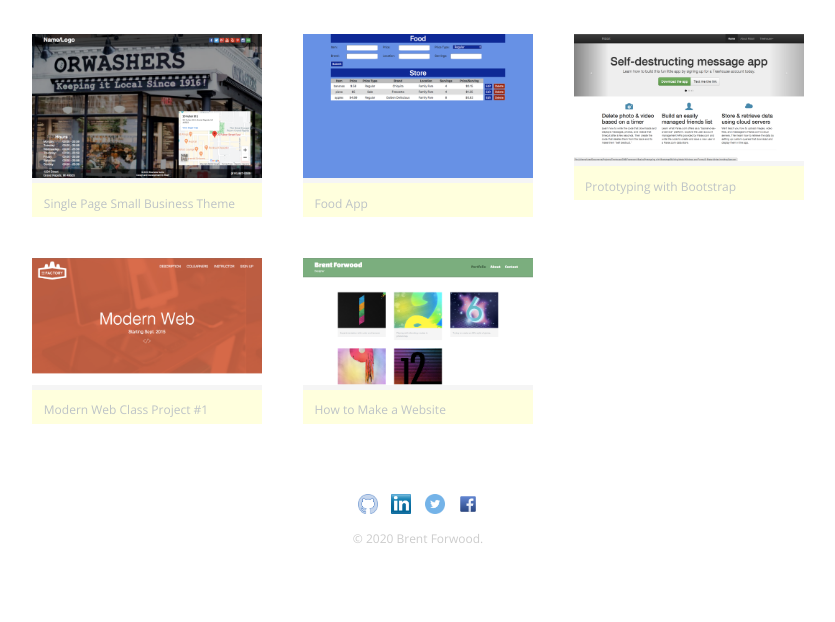
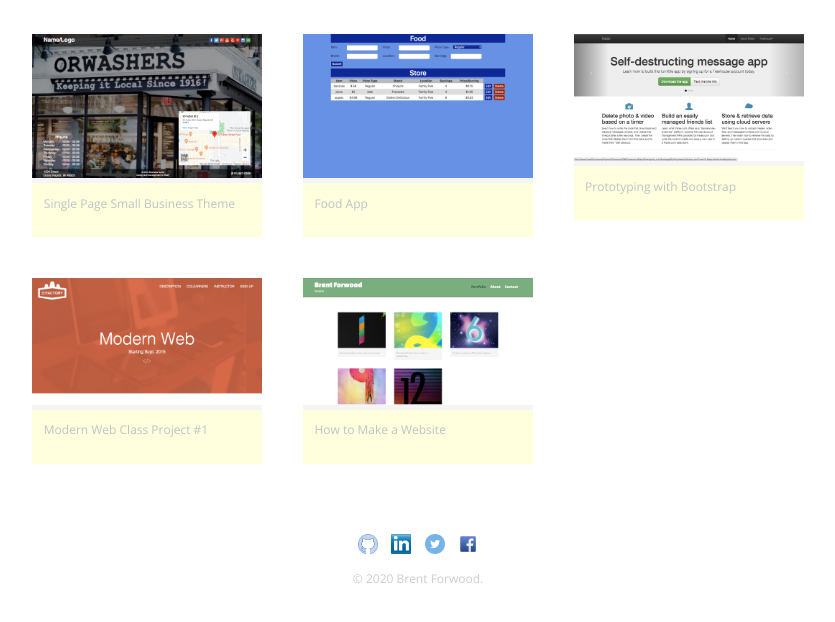
Before and after one commit to forwoodb/my-site-dynamic, a PHP site: page / in a window 1280 px wide. Shown: the part 151-773 px from the top of the page, without its empty margins (222-1057 px from the left). Run offline with PHP 8.4, Linux system fonts and the light colour scheme.

Commit message:
updated img gallery note

```diff
--- a/css/styles.css
+++ b/css/styles.css
@@ -166,7 +166,7 @@ PAGE:  PORTFOLIO
 #gallery li a p {
   margin:  0;
   padding:  5%;
-  height: 34px;
+  height: 54px;
   font-size:  0.75em;
   color:  #bdc3c7;
   background-color: #ffd;
```
